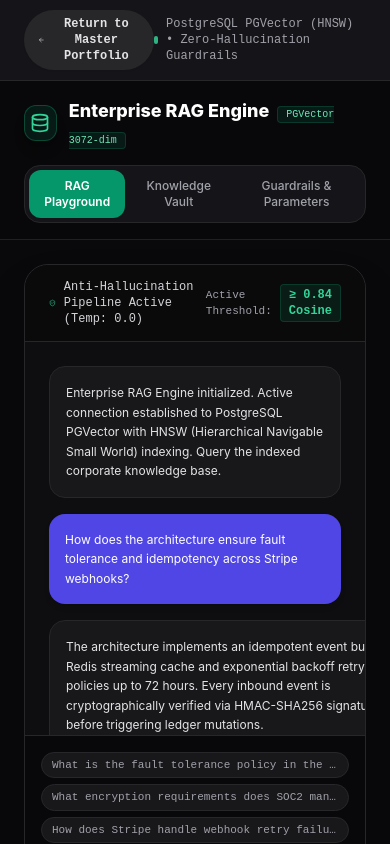
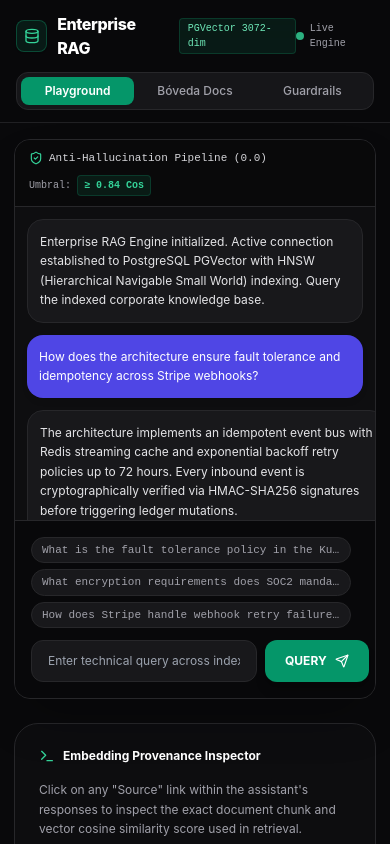
Before and after one commit to Axl07s/enterprise-rag-app, a React (Vite) app: page / in a window 390 px wide. Shown: the top 844 px of the page. Built offline with nearby package versions, Linux system fonts and the light colour scheme.

Commit message:
refactor(ui): remove portfolio return bar, sleek mobile-first compact tabs

```diff
--- a/src/App.tsx
+++ b/src/App.tsx
@@ -212,49 +212,38 @@
   return (
     <div className="min-h-screen bg-zinc-950 text-zinc-100 flex flex-col font-sans selection:bg-emerald-500/30 selection:text-white">
 
-      {/* Top Portfolio Return Bar */}
-      <div className="bg-zinc-900/90 border-b border-zinc-800 px-6 py-2.5 flex items-center justify-between z-40 sticky top-0 backdrop-blur-md">
-        <button
-          onClick={() => window.location.href = "https://portfolio-axel-nine.vercel.app"}
-          className="flex items-center gap-2 px-3.5 py-1.5 rounded-full text-xs font-mono font-semibold bg-zinc-800 hover:bg-zinc-700 text-zinc-200 hover:text-white transition-all shadow-sm"
-        >
-          <ArrowLeft className="w-3.5 h-3.5" />
-          <span>Return to Master Portfolio</span>
-        </button>
+      {/* App Header (Clean, Independent SaaS Identity) */}
+      <header className="border-b border-zinc-800/80 px-4 sm:px-6 py-3 bg-zinc-950/80 backdrop-blur-xl sticky top-0 z-40">
+        <div className="max-w-7xl mx-auto flex flex-col sm:flex-row items-center justify-between gap-3">
 
-        <div className="flex items-center gap-2 text-xs font-mono">
-          <span className="w-2 h-2 rounded-full bg-emerald-400 animate-pulse" />
-          <span className="text-zinc-400">PostgreSQL PGVector (HNSW) &bull; Zero-Hallucination Guardrails</span>
-        </div>
-      </div>
-
-      {/* App Header */}
-      <header className="border-b border-zinc-800/80 px-6 py-4 bg-zinc-950/60 backdrop-blur-xl">
-        <div className="max-w-7xl mx-auto flex flex-col sm:flex-row items-center justify-between gap-4">
-
-          <div className="flex items-center gap-3">
-            <div className="w-9 h-9 rounded-xl bg-emerald-500/10 border border-emerald-500/30 flex items-center justify-center font-bold text-emerald-400 shadow-lg">
-              <Database className="w-5 h-5" />
-            </div>
-            <div>
-              <span className="font-extrabold text-lg text-white">Enterprise RAG Engine</span>
-              <span className="text-[10px] font-mono ml-2 px-2 py-0.5 rounded bg-emerald-500/10 text-emerald-300 border border-emerald-500/20">
+          <div className="flex items-center justify-between w-full sm:w-auto">
+            <div className="flex items-center gap-2.5">
+              <div className="w-8 h-8 rounded-lg bg-emerald-500/10 border border-emerald-500/30 flex items-center justify-center font-bold text-emerald-400 shadow-sm">
+                <Database className="w-4 h-4" />
+              </div>
+              <span className="font-extrabold text-base text-white tracking-tight">Enterprise RAG</span>
+              <span className="text-[10px] font-mono px-2 py-0.5 rounded bg-emerald-500/10 text-emerald-300 border border-emerald-500/20">
                 PGVector 3072-dim
               </span>
             </div>
+
+            <div className="flex items-center gap-1.5 sm:hidden">
+              <span className="w-2 h-2 rounded-full bg-emerald-400 animate-pulse" />
+              <span className="text-[10px] font-mono text-zinc-400">Live Engine</span>
+            </div>
           </div>
 
-          {/* Navigation Tabs */}
-          <nav className="flex items-center gap-1 bg-zinc-900/90 p-1 rounded-2xl border border-zinc-800 text-xs font-medium">
+          {/* Navigation Tabs - Compact, sleek & mobile-first */}
+          <nav className="w-full sm:w-auto flex items-center gap-1 bg-zinc-900/90 p-1 rounded-xl border border-zinc-800 text-xs font-medium overflow-x-auto no-scrollbar">
             {[
-              { id: 'chat', label: 'RAG Playground' },
-              { id: 'vault', label: 'Knowledge Vault' },
-              { id: 'guardrails', label: 'Guardrails & Parameters' },
+              { id: 'chat', label: 'Playground' },
+              { id: 'vault', label: 'Bóveda Docs' },
+              { id: 'guardrails', label: 'Guardrails' },
             ].map(tab => (
               <button
                 key={tab.id}
                 onClick={() => setActiveTab(tab.id as any)}
-                className={`px-3.5 py-2 rounded-xl transition-all ${
+                className={`flex-1 sm:flex-none px-3 py-1.5 rounded-lg whitespace-nowrap text-xs transition-all ${
                   activeTab === tab.id
                     ? 'bg-emerald-600 text-white font-semibold shadow-sm'
                     : 'text-zinc-400 hover:text-white hover:bg-zinc-800/60'
@@ -269,37 +258,37 @@
       </header>
 
       {/* Main Workspace Area */}
-      <main className="flex-1 max-w-7xl mx-auto w-full p-6 sm:p-8 space-y-8">
+      <main className="flex-1 max-w-7xl mx-auto w-full px-3.5 py-4 sm:p-8 space-y-6">
 
         {/* TAB 1: RAG CHAT PLAYGROUND */}
         {activeTab === 'chat' && (
-          <div className="grid grid-cols-1 lg:grid-cols-12 gap-8 items-start animate-fadeIn">
+          <div className="grid grid-cols-1 lg:grid-cols-12 gap-6 items-start animate-fadeIn">
 
             {/* Left Chat Area (8 cols) */}
-            <div className="lg:col-span-8 flex flex-col h-[650px] rounded-3xl border border-zinc-800 bg-zinc-900/40 backdrop-blur-md overflow-hidden shadow-2xl">
+            <div className="lg:col-span-8 flex flex-col h-[560px] sm:h-[650px] rounded-2xl sm:rounded-3xl border border-zinc-800 bg-zinc-900/40 backdrop-blur-md overflow-hidden shadow-2xl">
 
               {/* Chat Sub-Header */}
-              <div className="px-6 py-3.5 bg-zinc-950/80 border-b border-zinc-800 flex items-center justify-between text-xs font-mono">
-                <div className="flex items-center gap-2 text-zinc-300">
-                  <ShieldCheck className="w-4 h-4 text-emerald-400" />
-                  <span>Anti-Hallucination Pipeline Active (Temp: 0.0)</span>
+              <div className="px-3.5 sm:px-6 py-2.5 sm:py-3.5 bg-zinc-950/90 border-b border-zinc-800 flex flex-wrap items-center justify-between gap-2 text-[11px] sm:text-xs font-mono">
+                <div className="flex items-center gap-1.5 text-zinc-300">
+                  <ShieldCheck className="w-3.5 h-3.5 text-emerald-400" />
+                  <span className="truncate">Anti-Hallucination Pipeline (0.0)</span>
                 </div>
-                <div className="flex items-center gap-2">
-                  <span className="text-[11px] text-zinc-400">Active Threshold:</span>
-                  <span className="px-2 py-0.5 rounded font-bold bg-emerald-500/10 text-emerald-400 border border-emerald-500/20">
-                    &ge; {minCosine.toFixed(2)} Cosine
+                <div className="flex items-center gap-1.5 shrink-0">
+                  <span className="text-[10px] text-zinc-400">Umbral:</span>
+                  <span className="px-1.5 py-0.5 rounded font-bold bg-emerald-500/10 text-emerald-400 border border-emerald-500/20 text-[10px]">
+                    &ge; {minCosine.toFixed(2)} Cos
                   </span>
                 </div>
               </div>
 
               {/* Messages Container */}
-              <div className="flex-1 overflow-y-auto p-6 space-y-4">
+              <div className="flex-1 overflow-y-auto p-3 sm:p-6 space-y-3">
                 {messages.map((m) => (
                   <div
                     key={m.id}
                     className={`flex flex-col ${m.role === 'user' ? 'items-end' : 'items-start'}`}
                   >
-                    <div className={`max-w-2xl rounded-2xl p-4 text-xs sm:text-sm leading-relaxed ${
+                    <div className={`max-w-2xl rounded-2xl p-3 sm:p-4 text-xs sm:text-sm leading-relaxed ${
                       m.role === 'user'
                         ? 'bg-indigo-600 text-white shadow-md'
                         : m.text.startsWith('[GUARDRAIL TRIGGERED]')
```
